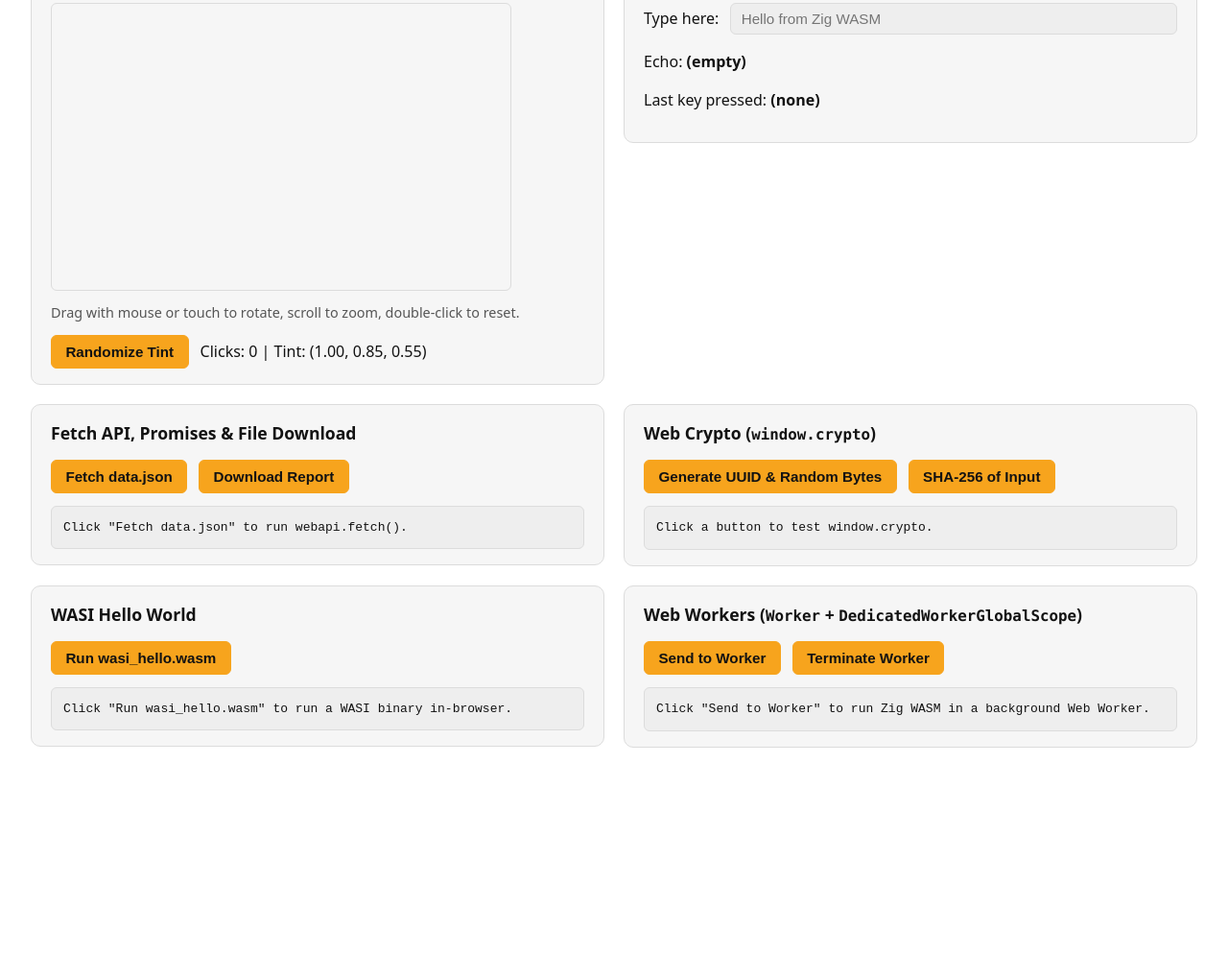
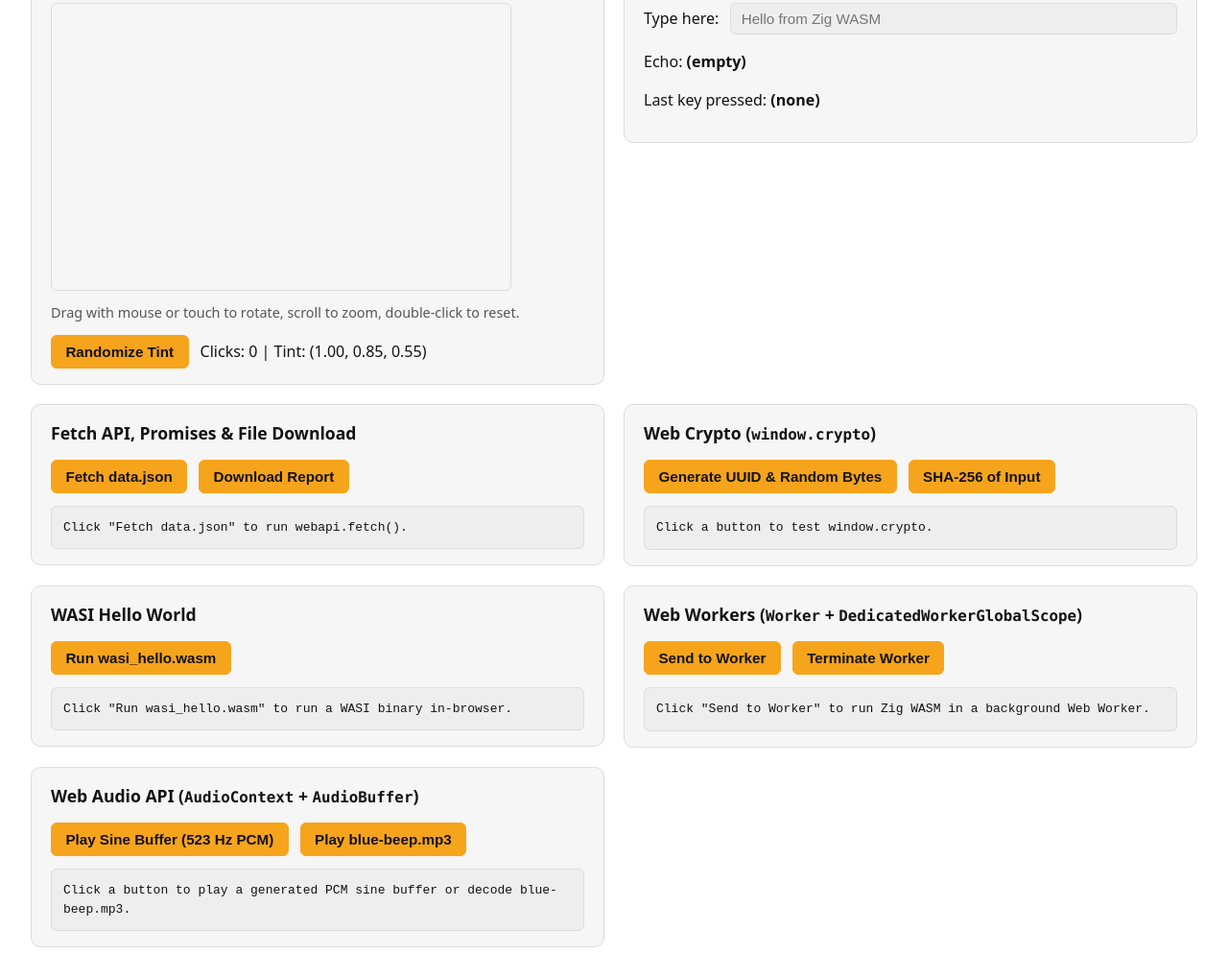
Before and after one commit to dasimmet/zig-webapi, a plain HTML site: page example/static/index.html in a window 1280 px wide. Shown: the part 225-1244 px from the top of the page at 96% size. Before the commit the page ends 1036 px from the top, so only its background shows below. Drawn offline with Linux system fonts and the light colour scheme; no server answers; a script that the page names is missing.

Commit message:
add WebAudio support

```diff
--- a/example/static/index.html
+++ b/example/static/index.html
@@ -77,6 +77,15 @@
       </div>
       <pre id="worker-output">Click "Send to Worker" to run Zig WASM in a background Web Worker.</pre>
     </section>
+
+    <section class="panel">
+      <h2>Web Audio API (<code>AudioContext</code> + <code>AudioBuffer</code>)</h2>
+      <div class="row">
+        <button id="btn-audio-pcm" type="button">Play Sine Buffer (523 Hz PCM)</button>
+        <button id="btn-audio-mp3" type="button">Play blue-beep.mp3</button>
+      </div>
+      <pre id="audio-output">Click a button to play a generated PCM sine buffer or decode blue-beep.mp3.</pre>
+    </section>
   </main>
 
   <script type="module" src="index.js"></script>
```
Also changed, not shown: 9 other files.
